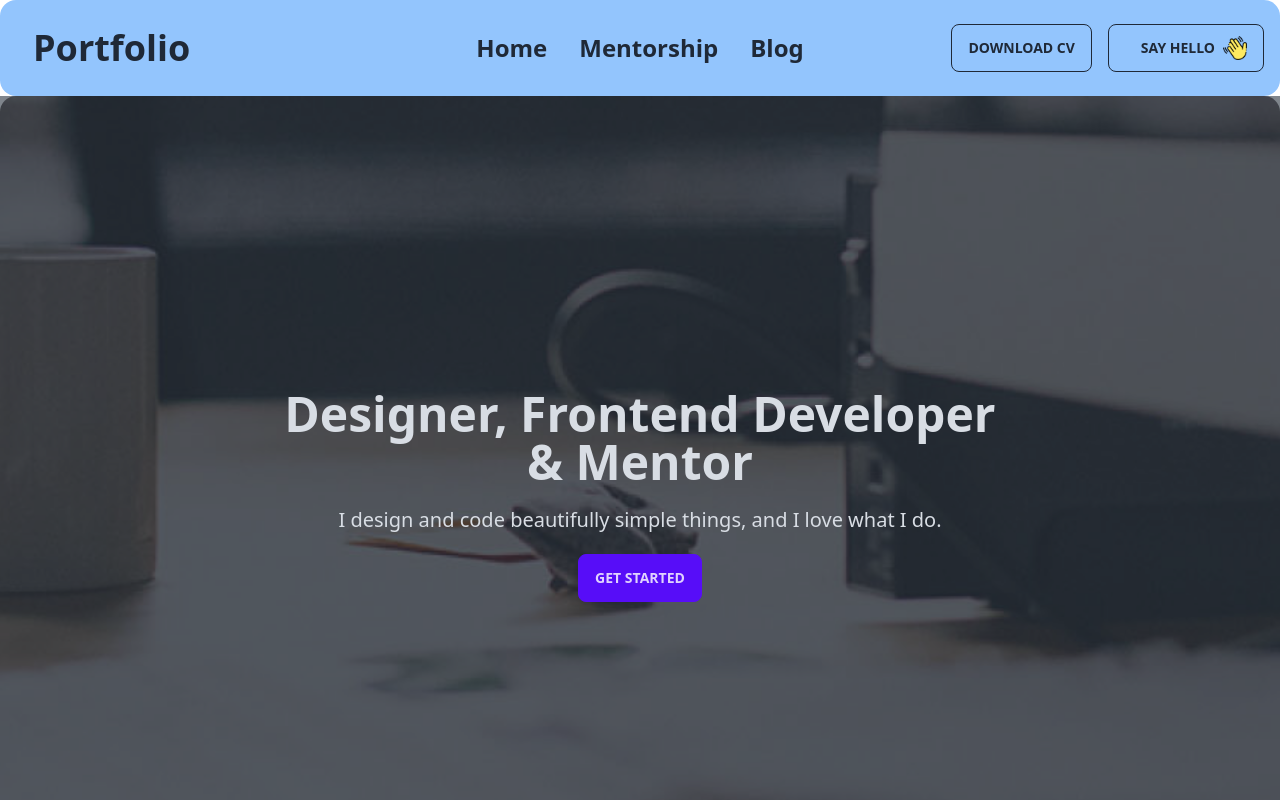
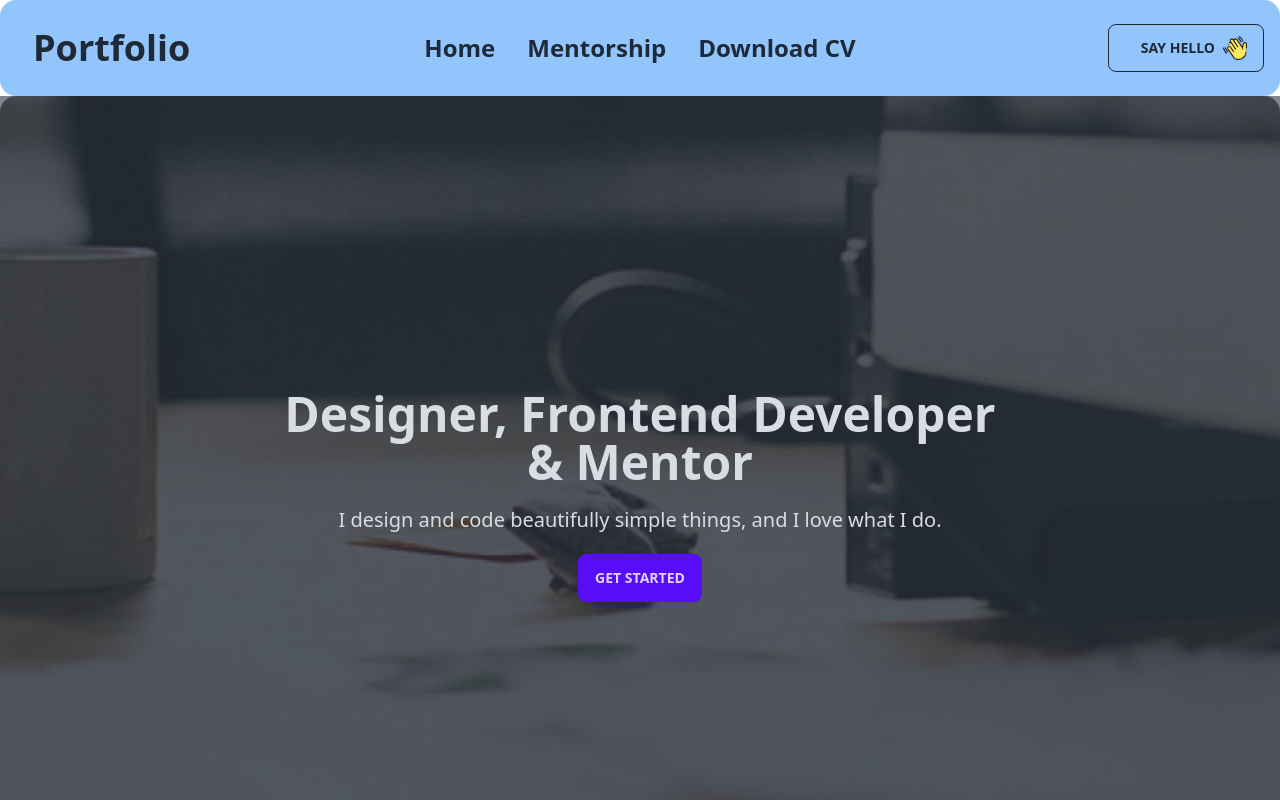
Before and after one commit to saikat455/portfolio-assignment, a plain HTML site: page index.html in a window 1280 px wide. Shown: the top 800 px of the page. Drawn offline with nearby package versions, Linux system fonts and the light colour scheme; a web font is replaced by a local one.

Commit message:
Done this site

```diff
--- a/index.html
+++ b/index.html
@@ -28,7 +28,7 @@
                             <li>
                             <a href="mentor.html" class="text-xl">Mentorship</a>
                             </li>
-                            <li><a class="text-xl">Blog</a></li>
+                            <li><a href="Resume file.pdf" class="text-xl">Download CV</a></li>
                         </ul>
                     </div>
                         <a class="btn btn-ghost normal-case text-4xl font-alegreya font-lobster font-playpen-sans font-extrabold">Portfolio</a>
@@ -38,11 +38,10 @@
                     <ul class="menu menu-horizontal px-1">
                         <li><a class="text-2xl font-bold" href="index.html">Home</a></li>
                         <li><a href="mentor.html"  class="text-2xl font-bold">Mentorship</a></li>
-                        <li><a class="text-2xl font-bold">Blog</a></li>
+                        <li><a href="Resume file.pdf" class="text-2xl font-bold">Download CV</a></li>
                     </ul>
                 </div>
-                <div class="navbar-end gap-2">
-                    <a href="Resume file.pdf"><button class="btn btn-outline">Download CV</button></a>
+                <div class="navbar-end">
                     <a href="index.html">
                         <button class="btn btn-outline">
                             <div class="flex items-center gap-2">
```
Also changed, not shown: mentor.html (+3 -4 lines).
